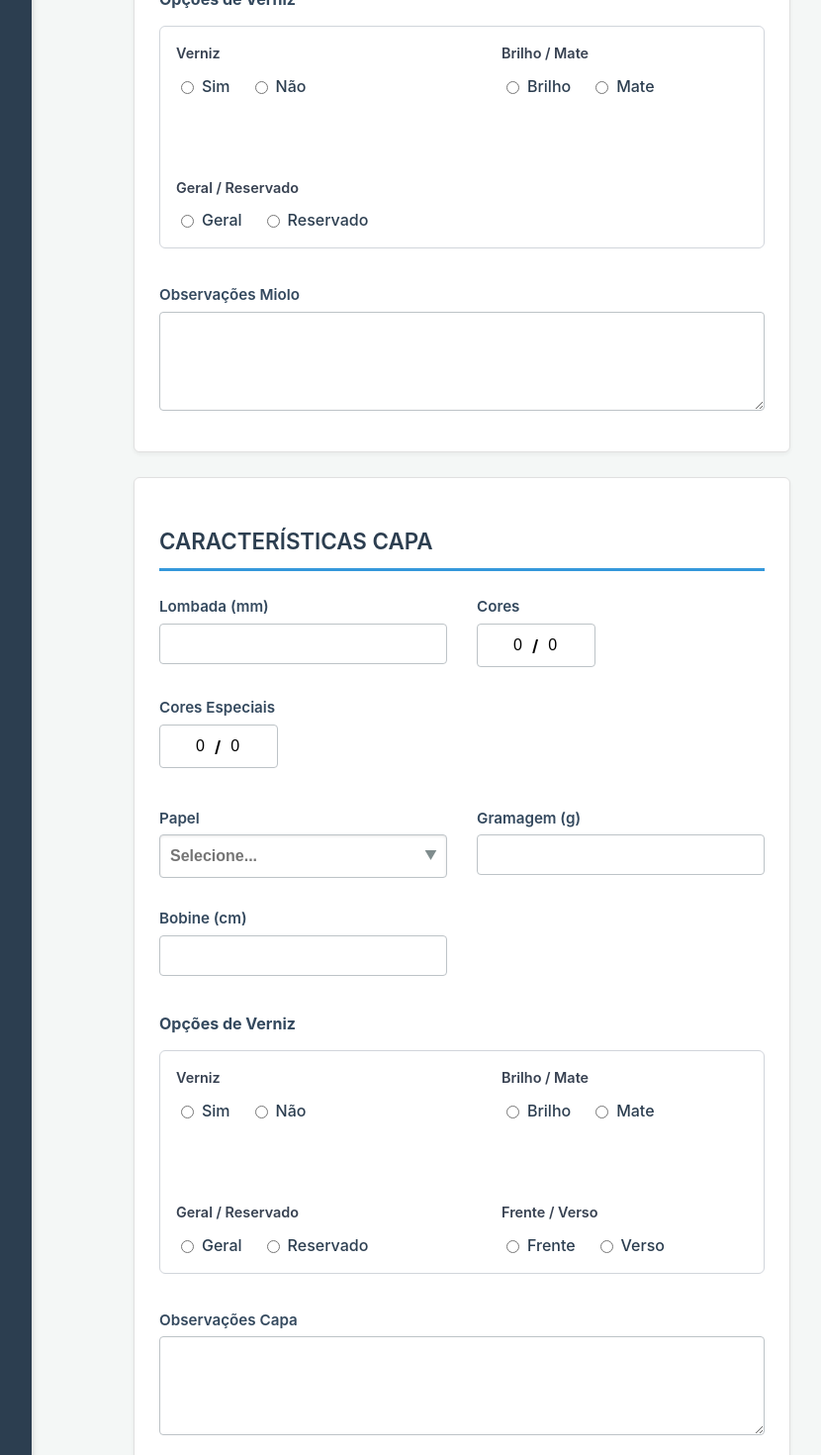
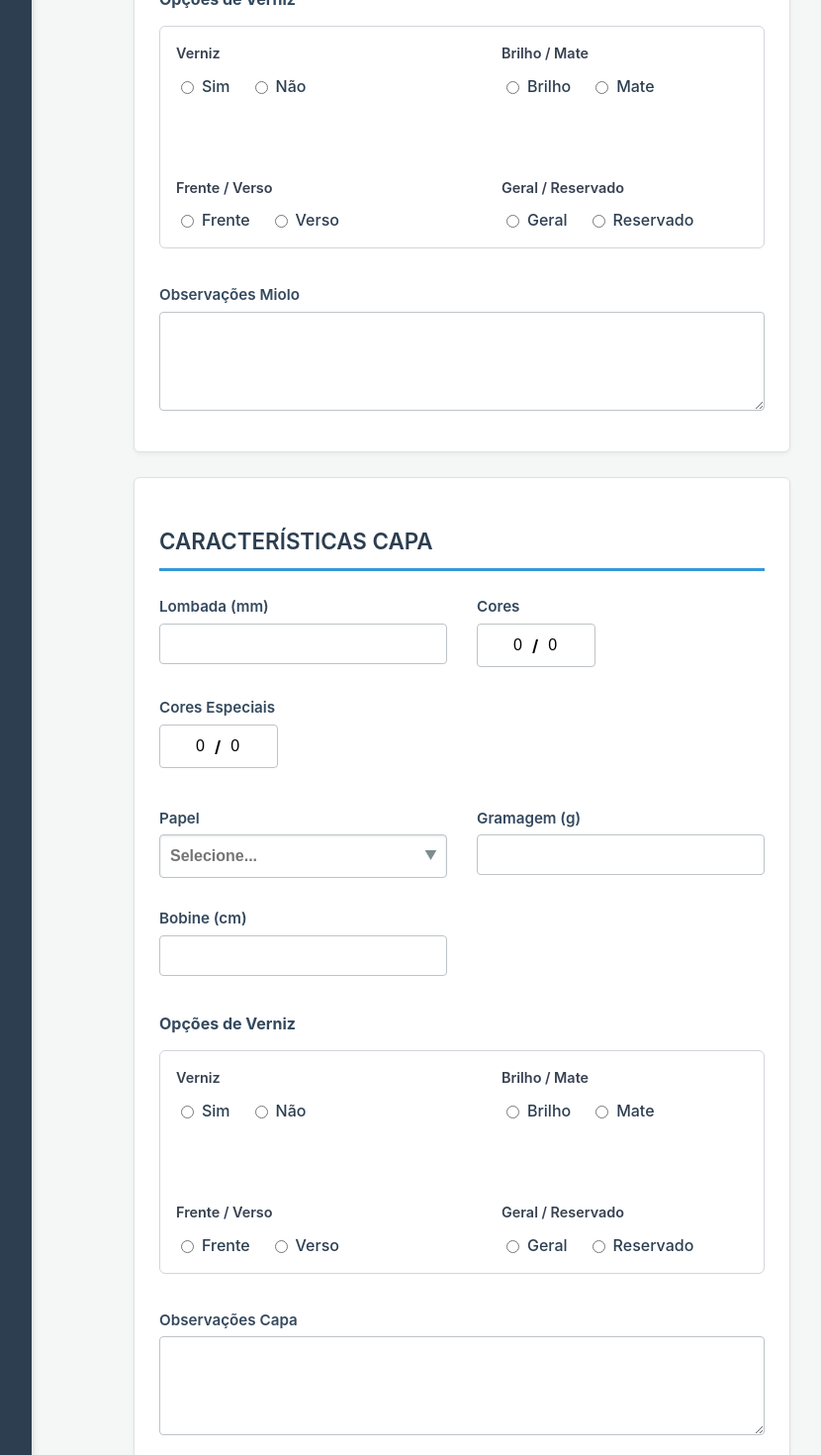
Before and after one commit to HelderOliveira77/crm-os-frontend, a React (Vite) app: page /dashboard/os/nova in a window 1280 px wide. Shown: the part 2310-3780 px from the top of the page at 99% size, without its empty margins (378-1208 px from the left). Built offline with nearby package versions, Linux system fonts and the light colour scheme; sample sign-in values are in the browser's storage.

Commit message:
Atualizações Frontend 04022026 V2

```diff
--- a/src/pages/EditarOS.jsx
+++ b/src/pages/EditarOS.jsx
@@ -276,8 +276,6 @@ export default function EditarOS() {
                                 />
                             </div>
                         </div>
-
-
                     </SubGrid>
                     <FormInput label="Observações Gerais" name="observacoes_gerais" value={formData.observacoes_gerais} onChange={handleChange} isTextArea fullWidth />
                 </Section>
@@ -342,6 +340,7 @@ export default function EditarOS() {
                         <div style={{ border: '1px solid #d1d5db', borderRadius: '6px', padding: '1rem', backgroundColor: '#fff', display: 'grid', gridTemplateColumns: 'repeat(auto-fit, minmax(180px, 1fr))', gap: '5rem', gridColumn: '1/-1' }}>
                             <FormRadioGroup_2 label="Verniz" name="verniz_miolo" value={formData.verniz_miolo} onChange={handleChange} options={['Sim', 'Não']} />
                             <FormRadioGroup_2 label="Brilho / Mate" name="verniz_miolo_brilho_mate" value={formData.verniz_miolo_brilho_mate} onChange={handleChange} options={['Brilho', 'Mate']} />
+                            <FormRadioGroup_2 label="Frente / Verso" name="verniz_miolo_f_v" value={formData.verniz_miolo_f_v} onChange={handleChange} options={['Frente', 'Verso']} />
                             <FormRadioGroup_2 label="Geral / Reservado" name="verniz_miolo_geral_reservado" value={formData.verniz_miolo_geral_reservado} onChange={handleChange} options={['Geral', 'Reservado']} />
                         </div>
                     </SubGrid_2>
@@ -407,8 +406,8 @@ export default function EditarOS() {
                         <div style={{ border: '1px solid #d1d5db', borderRadius: '6px', padding: '1rem', backgroundColor: '#fff', display: 'grid', gridTemplateColumns: 'repeat(auto-fit, minmax(180px, 1fr))', gap: '5rem', gridColumn: '1/-1' }}>
                             <FormRadioGroup_2 label="Verniz" name="verniz_capa" value={formData.verniz_capa} onChange={handleChange} options={['Sim', 'Não']} />
                             <FormRadioGroup_2 label="Brilho / Mate" name="verniz_capa_brilho_mate" value={formData.verniz_capa_brilho_mate} onChange={handleChange} options={['Brilho', 'Mate']} />
+                            <FormRadioGroup_2 label="Frente / Verso" name="verniz_capa_f_v" value={formData.verniz_capa_f_v} onChange={handleChange} options={['Frente', 'Verso']} />
                             <FormRadioGroup_2 label="Geral / Reservado" name="verniz_capa_geral_reservado" value={formData.verniz_capa_geral_reservado} onChange={handleChange} options={['Geral', 'Reservado']} />
-                            <FormRadioGroup_2 label="Frente / Verso" name="verniz_capa_f_v" value={formData.verniz_capa_f_v} onChange={handleChange} options={['Frente', 'Verso']} />
                         </div>
                     </SubGrid_2>
                     <FormInput label="Observações Capa" name="observacoes_capa" value={formData.observacoes_capa} onChange={handleChange} isTextArea fullWidth />
--- a/src/pages/NovaOS.jsx
+++ b/src/pages/NovaOS.jsx
@@ -647,6 +647,7 @@ export default function NovaOS() {
         bobine_miolo: '',
         verniz_miolo: '',
         verniz_miolo_brilho_mate: '',
+        verniz_miolo_f_v: '',
         verniz_miolo_geral_reservado: '',
         tipo_acabamento_miolo: '',
         observacoes_miolo: '',
@@ -1162,8 +1163,19 @@ export default function NovaOS() {
                                     spacing={20}
                                 />
                             </div>
+                            {/* Grupo 3 */}
+                            <div className="optionItem">
+                                <FormRadioGroup_2
+                                    label="Frente / Verso"
+                                    name="verniz_miolo_f_v"
+                                    value={formData.verniz_miolo_f_v}
+                                    onChange={handleChange}
+                                    options={['Frente', 'Verso']}
+                                    spacing={20}
+                                />
+                            </div>
 
-                            {/* Grupo 3 */}
+                            {/* Grupo 4 */}
                             <div className="optionItem">
                                 <FormRadioGroup_2
                                     label="Geral / Reservado"
@@ -1344,22 +1356,23 @@ export default function NovaOS() {
                             {/* Grupo 3 */}
                             <div className="optionItem">
                                 <FormRadioGroup_2
+                                    label="Frente / Verso"
+                                    name="verniz_capa_f_v"
+                                    value={formData.verniz_capa_f_v}
+                                    onChange={handleChange}
+                                    options={['Frente', 'Verso']}
+                                    spacing={20}
+                                />
+                            </div>
+
+                            {/* Grupo 4 */}
+                            <div className="optionItem">
+                                <FormRadioGroup_2
                                     label="Geral / Reservado"
                                     name="verniz_capa_geral_reservado"
                                     value={formData.verniz_capa_geral_reservado}
                                     onChange={handleChange}
                                     options={['Geral', 'Reservado']}
-                                    spacing={20}
-                                />
-                            </div>
-                            {/* Grupo 4 */}
-                            <div className="optionItem">
-                                <FormRadioGroup_2
-                                    label="Frente / Verso"
-                                    name="verniz_capa_f_v"
-                                    value={formData.verniz_capa_f_v}
-                                    onChange={handleChange}
-                                    options={['Frente', 'Verso']}
                                     spacing={20}
                                 />
                             </div>
--- a/src/pages/VisualizarOS.jsx
+++ b/src/pages/VisualizarOS.jsx
@@ -195,6 +195,7 @@ export default function VisualizarOS() {
                         <div style={{ gridColumn: '1 / -1', border: '1px solid #d1d5db', borderRadius: '6px', padding: '1.2rem', display: 'grid', gridTemplateColumns: 'repeat(auto-fit, minmax(180px, 1fr))', gap: '2rem', backgroundColor: '#fff' }}>
                             <RadioDisplay label="Verniz" value={formData.verniz_miolo} options={['Sim', 'Não']} />
                             <RadioDisplay label="Brilho / Mate" value={formData.verniz_miolo_brilho_mate} options={['Brilho', 'Mate']} />
+                            <RadioDisplay label="Frente / Verso" value={formData.verniz_miolo_f_v} options={['Frente', 'Verso']} />
                             <RadioDisplay label="Geral / Reservado" value={formData.verniz_miolo_geral_reservado} options={['Geral', 'Reservado']} />
                         </div>
                         <ViewField label="Observações Miolo" value={formData.observacoes_miolo} isTextArea fullWidth />
@@ -219,8 +220,8 @@ export default function VisualizarOS() {
                         <div style={{ gridColumn: '1 / -1', border: '1px solid #d1d5db', borderRadius: '6px', padding: '1.2rem', display: 'grid', gridTemplateColumns: 'repeat(auto-fit, minmax(180px, 1fr))', gap: '2rem', backgroundColor: '#fff' }}>
                             <RadioDisplay label="Verniz" value={formData.verniz_capa} options={['Sim', 'Não']} />
                             <RadioDisplay label="Brilho / Mate" value={formData.verniz_capa_brilho_mate} options={['Brilho', 'Mate']} />
+                            <RadioDisplay label="Frente / Verso" value={formData.verniz_capa_f_v} options={['Frente', 'Verso']} />
                             <RadioDisplay label="Geral / Reservado" value={formData.verniz_capa_geral_reservado} options={['Geral', 'Reservado']} />
-                            <RadioDisplay label="Frente / Verso" value={formData.verniz_capa_f_v} options={['Frente', 'Verso']} />
                         </div>
                         <ViewField label="Observações Capa" value={formData.observacoes_capa} isTextArea fullWidth />
                     </Section>
```
Lines whose indentation alone changed are shown as unchanged.
